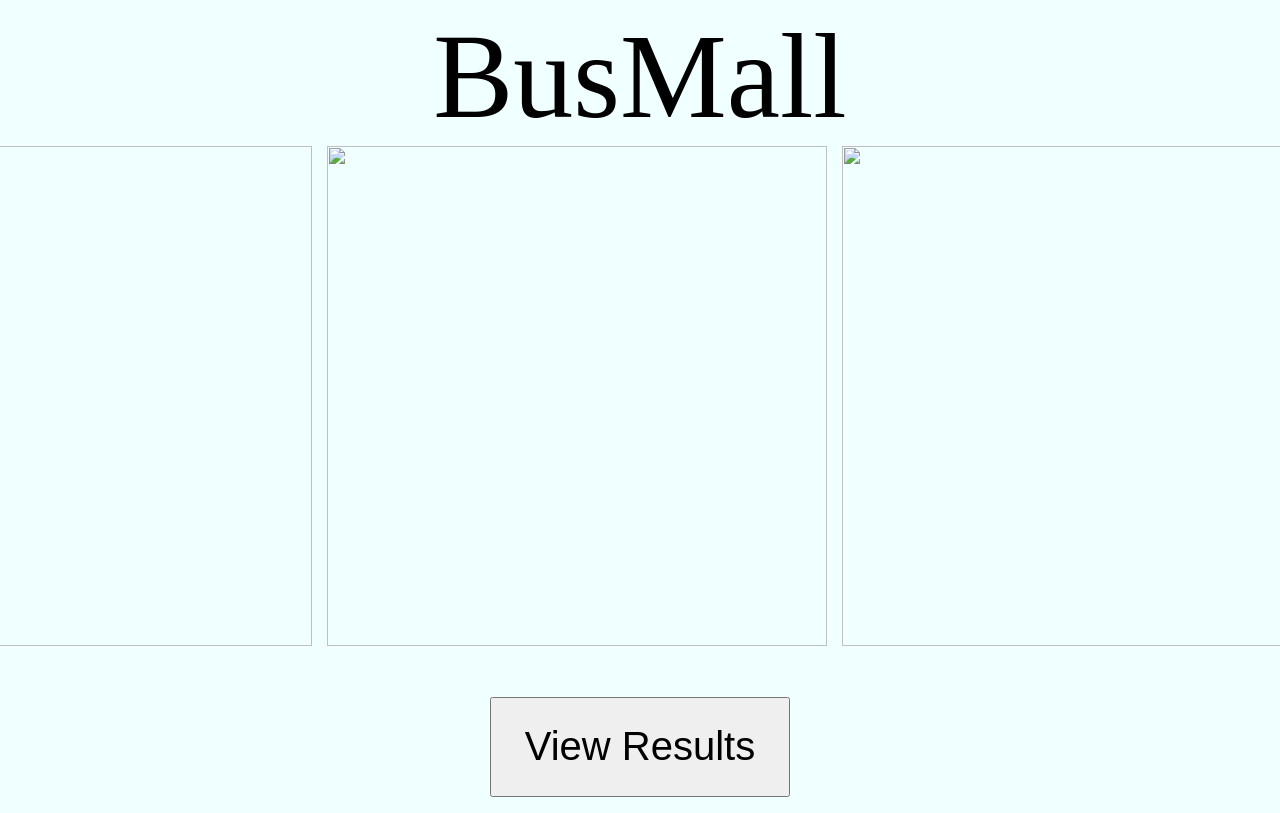
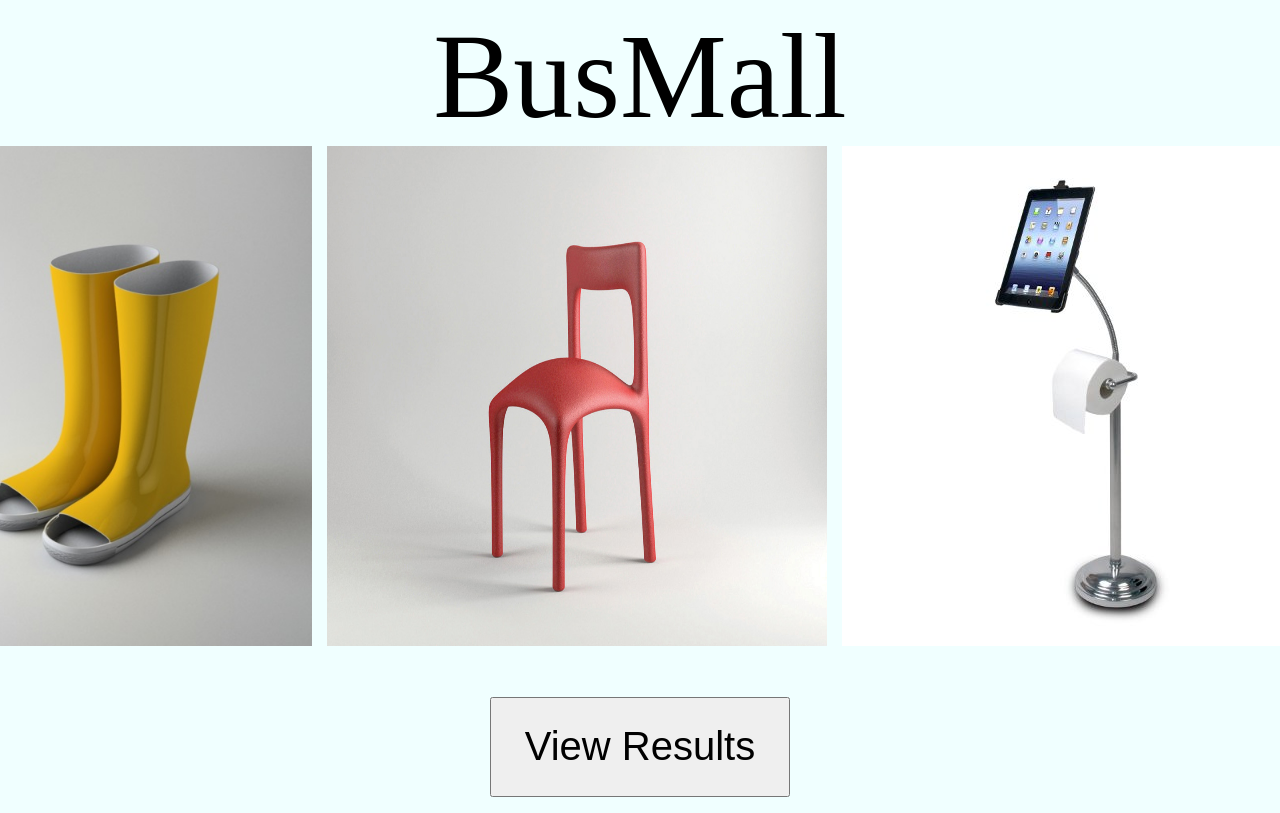
Before and after one commit to thryce86/bus-mall, a plain HTML site: page index.html in a window 1280 px wide. Shown: the top 813 px of the page. Drawn offline with Linux system fonts and the light colour scheme.

Commit message:
working locally

```diff
--- a/index.html
+++ b/index.html
@@ -37,6 +37,7 @@
 
 
   <link rel="stylesheet" href="">
-  <script type="text/js" src="js/app.js"> </script>
+  <script src="js/app.js"   > </script>
+
 </body>
 </html>
```
